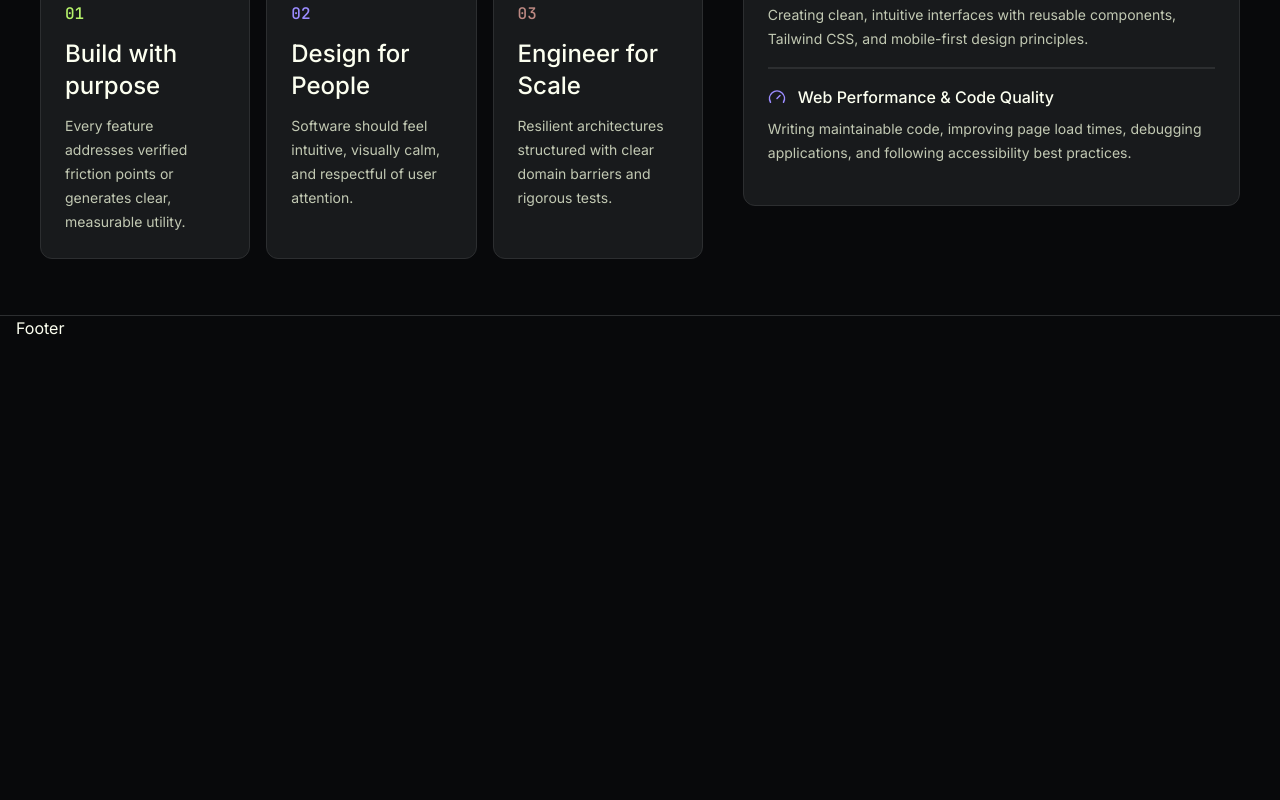
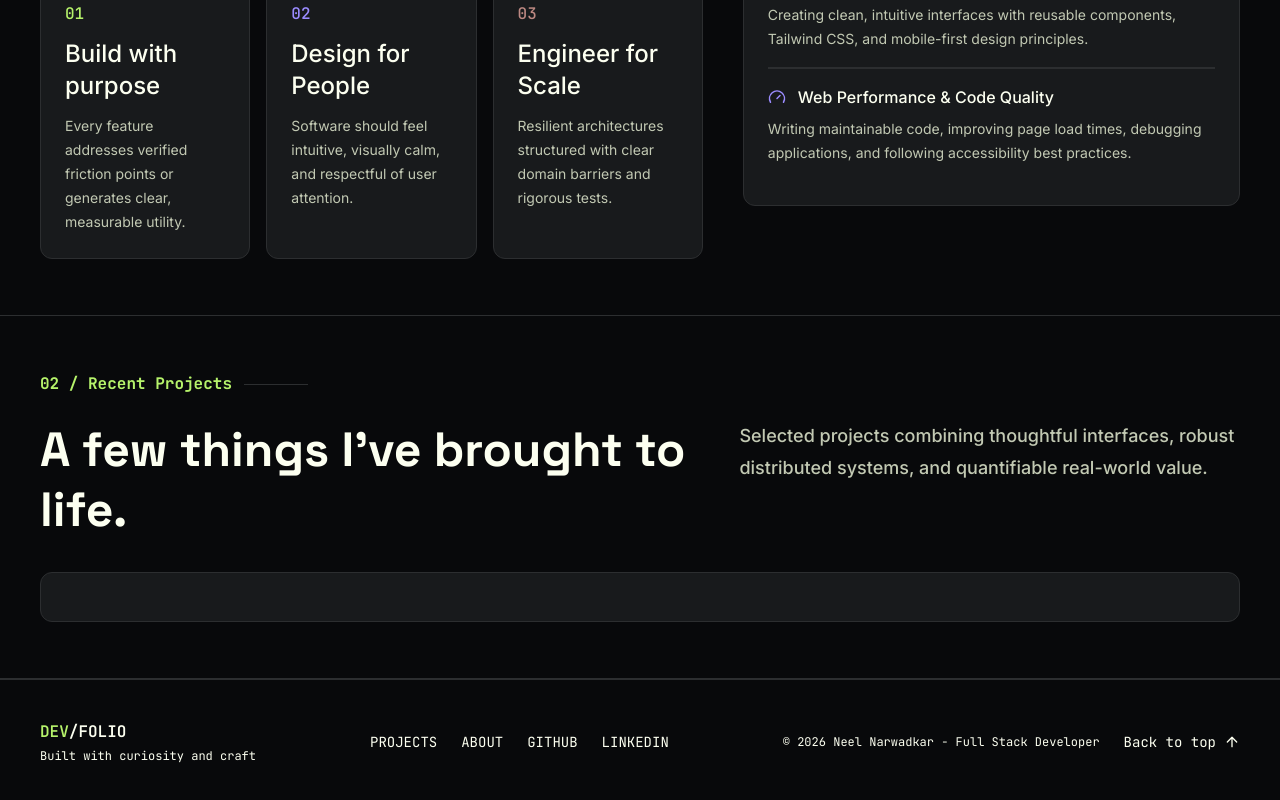
Before and after one commit to neel-1905/neel-portfolio-2026, a Next.js app: page / in a window 1280 px wide. Shown: the part 1244-2044 px from the top of the page. Before the commit the page ends 1584 px from the top, so only its background shows below. Built offline with nearby package versions, Linux system fonts and the light colour scheme.

Commit message:
projects init and footer done

```diff
--- a/app/layout.tsx
+++ b/app/layout.tsx
@@ -2,6 +2,7 @@ import type { Metadata } from "next";
 import { Inter, JetBrains_Mono, Space_Grotesk } from "next/font/google";
 import "./globals.css";
 import { Navbar } from "@/components/layout/navbar";
+import { Footer } from "@/components/layout/footer";
 
 const inter = Inter({
   variable: "--font-inter",
@@ -35,7 +36,7 @@ export default function RootLayout({ children }: LayoutProps<"/">) {
       <body className="min-h-full flex flex-col">
         <Navbar />
         <main className="w-full flex-1">{children}</main>
-        <footer className="px-4 w-full">Footer</footer>
+        <Footer />
       </body>
     </html>
   );
--- a/app/page.tsx
+++ b/app/page.tsx
@@ -1,6 +1,7 @@
 import { HeroSection, Stats } from "@/components/hero";
 
 import { AboutSection } from "@/components/about";
+import { ProjectsSection } from "@/components/projects";
 
 function App() {
   return (
@@ -8,6 +9,7 @@ function App() {
       <HeroSection />
       <Stats />
       <AboutSection />
+      <ProjectsSection />
     </div>
   );
 }
--- /dev/null
+++ b/components/layout/footer/current-year.tsx
@@ -0,0 +1,9 @@
+export function CurrentYear() {
+  const currentYear = new Date().getFullYear();
+
+  return (
+    <p className="text-xs text-muted-foreground">
+      © {currentYear} Neel Narwadkar - Full Stack Developer
+    </p>
+  );
+}
--- /dev/null
+++ b/components/layout/footer/footer.tsx
@@ -0,0 +1,72 @@
+"use client";
+import Link from "next/link";
+import { ArrowUp } from "lucide-react";
+import { CurrentYear } from "./current-year";
+import { Suspense } from "react";
+
+export const Footer = () => {
+  return (
+    <footer className="w-full border-t py-10 font-mono">
+      <div className="flex flex-col lg:flex-row items-start lg:items-center justify-between px-10 gap-8">
+        {/* Left: Branding */}
+        <div className="flex flex-col gap-1">
+          <h1 className="font-semibold">
+            <span className="text-primary">DEV</span>/FOLIO
+          </h1>
+          <p className="text-xs text-muted-foreground">
+            Built with curiosity and craft
+          </p>
+        </div>
+
+        {/* Middle: Links */}
+        <nav>
+          <ul className="flex flex-wrap gap-6 uppercase text-sm">
+            <li>
+              <Link href="#projects" className="hover:text-primary">
+                Projects
+              </Link>
+            </li>
+            <li>
+              <Link href="#about" className="hover:text-primary">
+                About
+              </Link>
+            </li>
+            <li>
+              <Link
+                href="https://github.com"
+                target="_blank"
+                rel="noopener noreferrer"
+                className="hover:text-primary"
+              >
+                GitHub
+              </Link>
+            </li>
+            <li>
+              <Link
+                href="https://linkedin.com"
+                target="_blank"
+                rel="noopener noreferrer"
+                className="hover:text-primary"
+              >
+                LinkedIn
+              </Link>
+            </li>
+          </ul>
+        </nav>
+
+        {/* Right: Copyright & Action */}
+        <div className="flex flex-col lg:flex-row items-start lg:items-center gap-6">
+          <Suspense fallback={<time></time>}>
+            <CurrentYear />
+          </Suspense>
+          <button
+            onClick={() => window.scrollTo({ top: 0, behavior: "smooth" })}
+            className="flex items-center gap-2 text-sm hover:text-primary transition-colors"
+          >
+            Back to top <ArrowUp size={16} />
+          </button>
+        </div>
+      </div>
+    </footer>
+  );
+};
--- /dev/null
+++ b/components/layout/footer/index.ts
@@ -0,0 +1,2 @@
+export * from "./footer";
+export * from "./current-year";
--- /dev/null
+++ b/components/projects/index.ts
@@ -0,0 +1,2 @@
+export * from "./projects-section";
+export * from "./project-card";
--- /dev/null
+++ b/components/projects/project-card.tsx
@@ -0,0 +1,3 @@
+export function ProjectCard() {
+  return <div className="card"></div>;
+}
--- /dev/null
+++ b/components/projects/projects-section.tsx
@@ -0,0 +1,29 @@
+import {
+  AppSection,
+  SectionContentHeading,
+  SectionHeader,
+} from "../layout/section";
+import { ProjectCard } from "./project-card";
+
+export function ProjectsSection() {
+  return (
+    <AppSection>
+      <SectionHeader number={"02"} title="Recent Projects" />
+      <div className="flex flex-col md:flex-row gap-8 mb-8">
+        <div className="w-full md:w-4/7">
+          <SectionContentHeading heading="A few things I've brought to life." />
+        </div>
+        <div className="w-full md:w-3/7">
+          <p className="section-text">
+            Selected projects combining thoughtful interfaces, robust
+            distributed systems, and quantifiable real-world value.
+          </p>
+        </div>
+      </div>
+
+      <div>
+        <ProjectCard />
+      </div>
+    </AppSection>
+  );
+}
```
